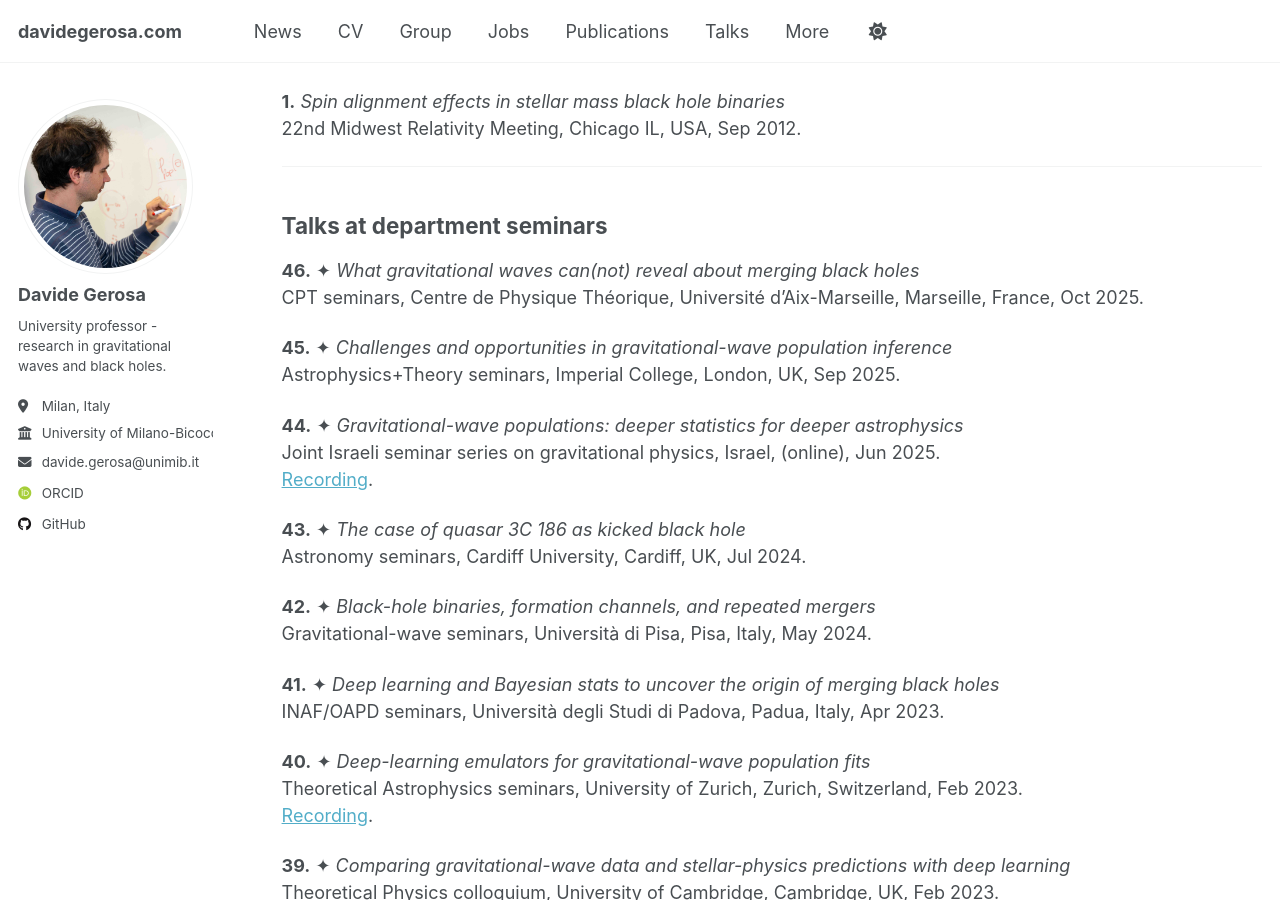
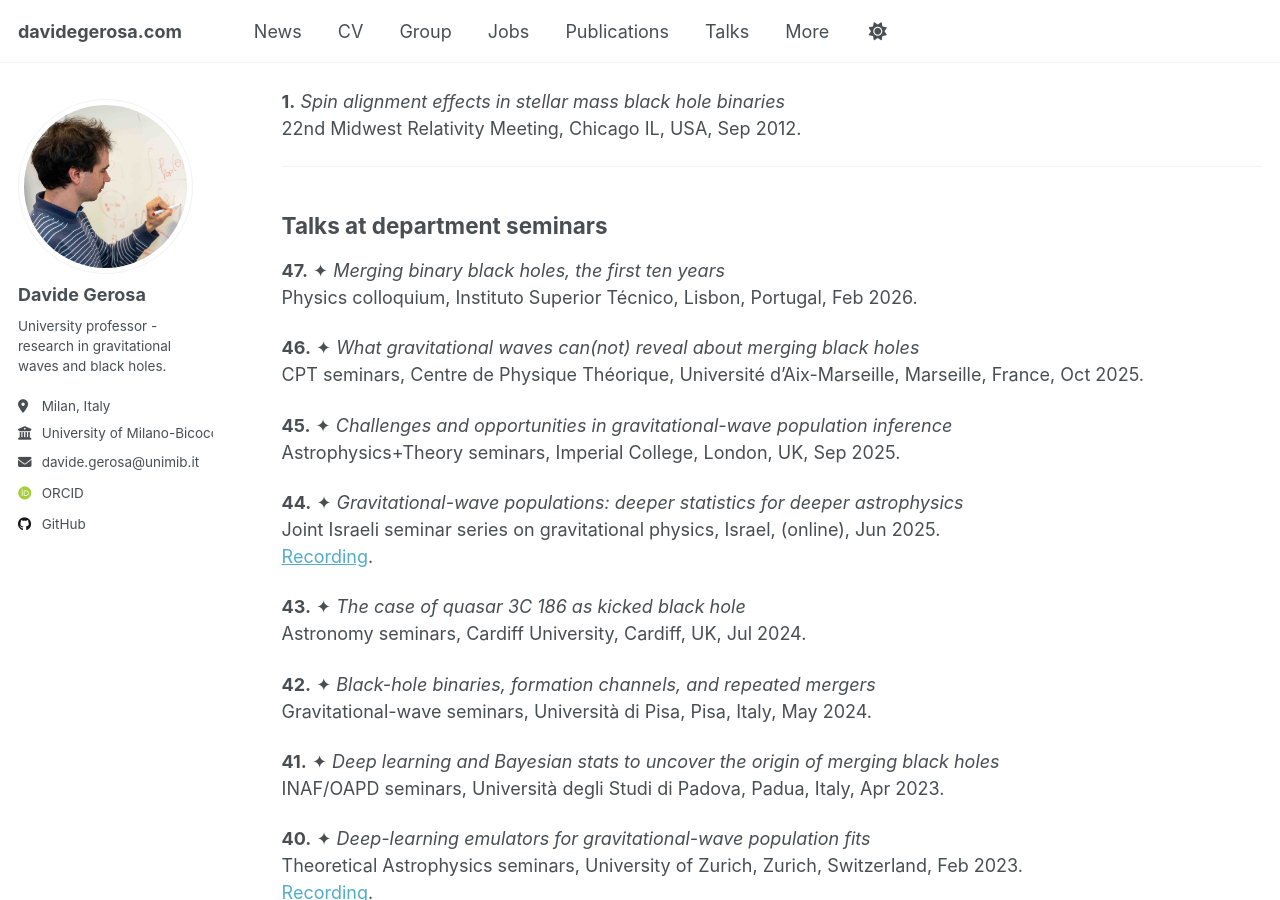
Before and after one commit to dgerosa/website, a Jekyll site: the page built from _pages/talks.md, in a window 1280 px wide and 900 px high, scrolled down 7545 px. Built offline with Jekyll 4.4.1, drawn with Linux system fonts in a browser that asks for light colours; some web fonts are replaced; some of the changed text lies outside the part shown.

Commit message:
Website update from workflow

```diff
--- a/_pages/_talks.md
+++ b/_pages/_talks.md
@@ -2,7 +2,7 @@ Invited talks marked with ✦.
 
 ## Summary
 **84** (**35**✦) [Talks at conferences](#talks-at-conferences) \
-**46** (**46**✦) [Talks at department seminars](#talks-at-department-seminars) \
+**47** (**47**✦) [Talks at department seminars](#talks-at-department-seminars) \
 **7** (**6**✦) [Lectures at PhD schools](#lectures-at-phd-schools) \
 **8** (**4**✦) [Posters at conferences](#posters-at-conferences) \
 **18** (**18**✦) [Outreach talks](#outreach-talks)
@@ -284,6 +284,9 @@ BritGrav 14, Cambridge, UK, Mar 2014.
 
 ## Talks at department seminars
 
+**47.** ✦ *Merging binary black holes, the first ten years*  \\
+Physics colloquium, Instituto Superior Técnico, Lisbon, Portugal, Feb 2026.
+
 **46.** ✦ *What gravitational waves can(not) reveal about merging black holes*  \\
 CPT seminars, Centre de Physique Théorique, Université d'Aix-Marseille, Marseille, France, Oct 2025.
 
```
Also changed, not shown: other parts of _pages/_talks.md (+1 -1 lines), _pages/_citations.md (+7 -7 lines), _pages/_group.md (+1 -1 lines), _pages/_publications.md (+1 -1 lines).
